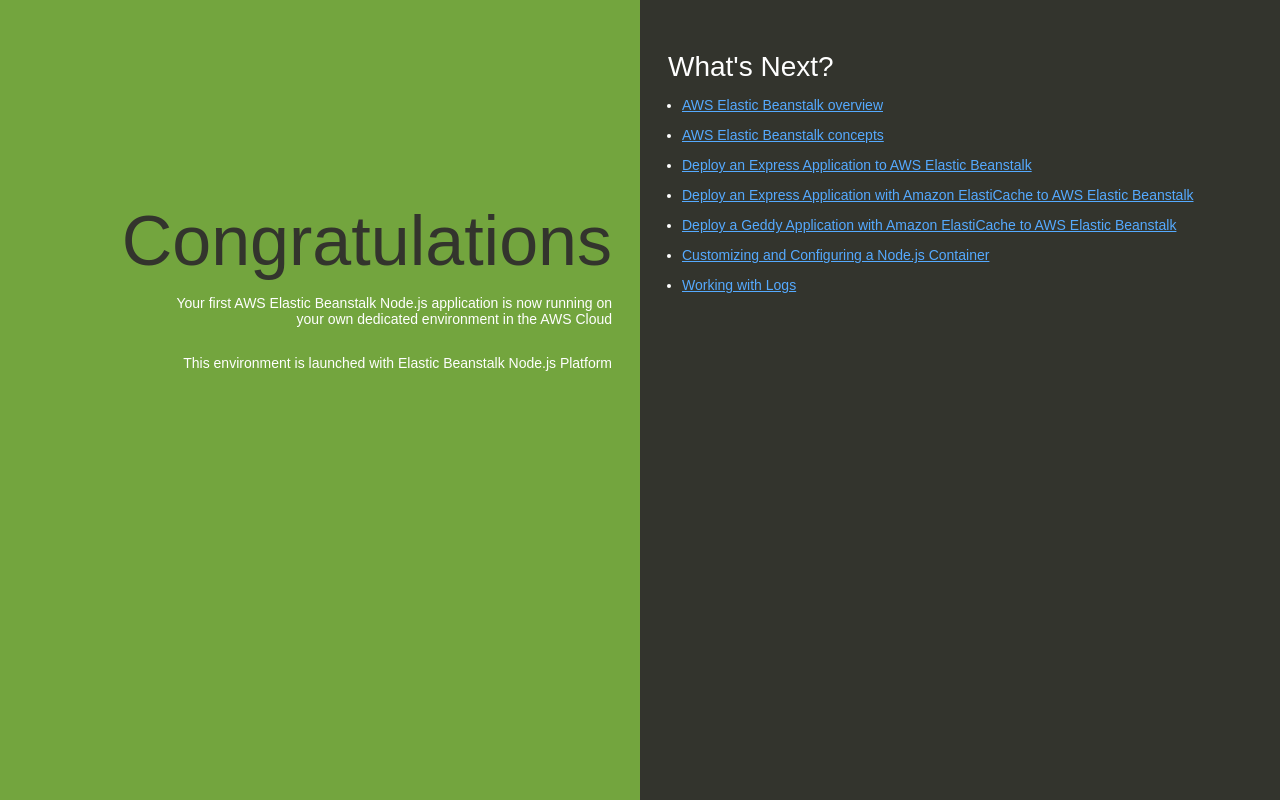
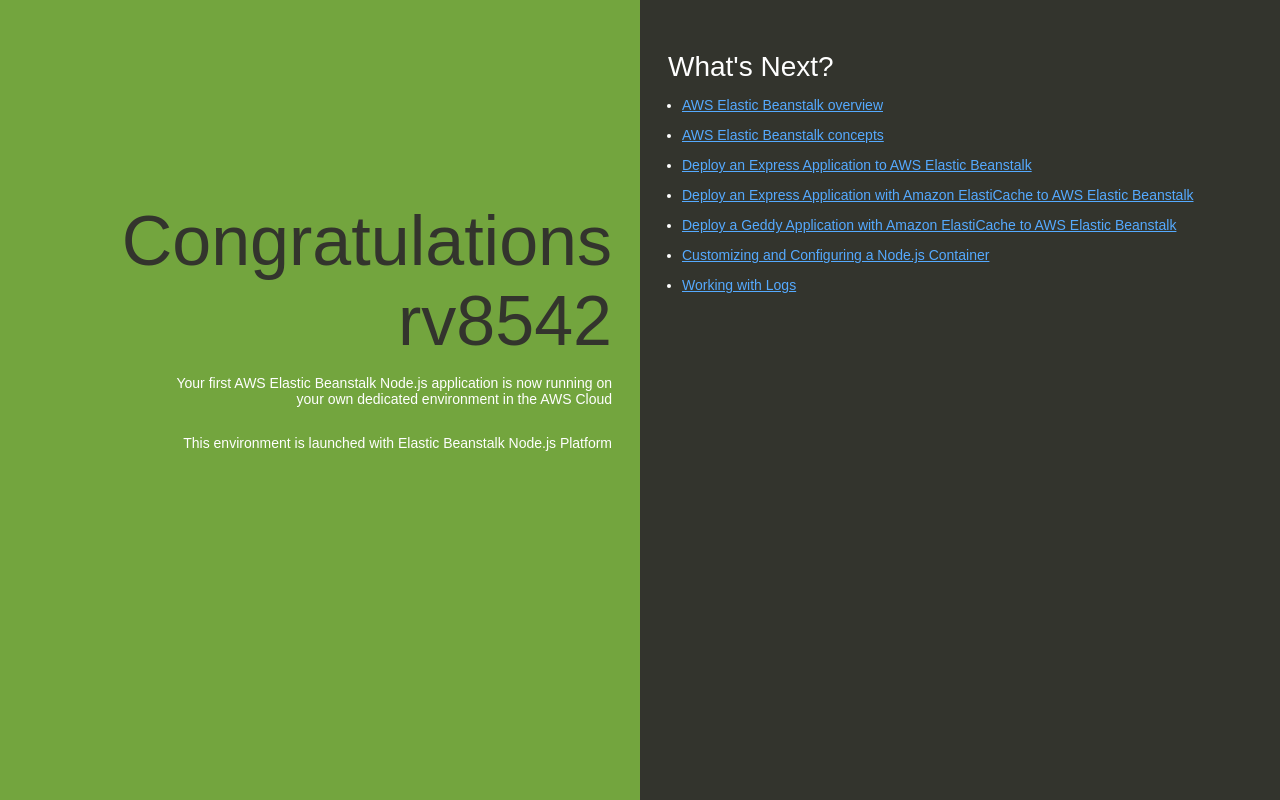
Before and after one commit to rohinivsenthil/mz-test-node-app, a website: page index.html in a window 1280 px wide. Drawn offline with Linux system fonts and the light colour scheme.

Commit message:
feat: add change to html

```diff
--- a/index.html
+++ b/index.html
@@ -74,7 +74,7 @@
   </head>
   <body>
     <div class="textColumn">
-      <h1>Congratulations</h1>
+      <h1>Congratulations rv8542</h1>
       <p>Your first AWS Elastic Beanstalk Node.js application is now running on your own dedicated environment in the AWS Cloud</p>
       <p>This environment is launched with Elastic Beanstalk Node.js Platform</p>
     </div>
```
